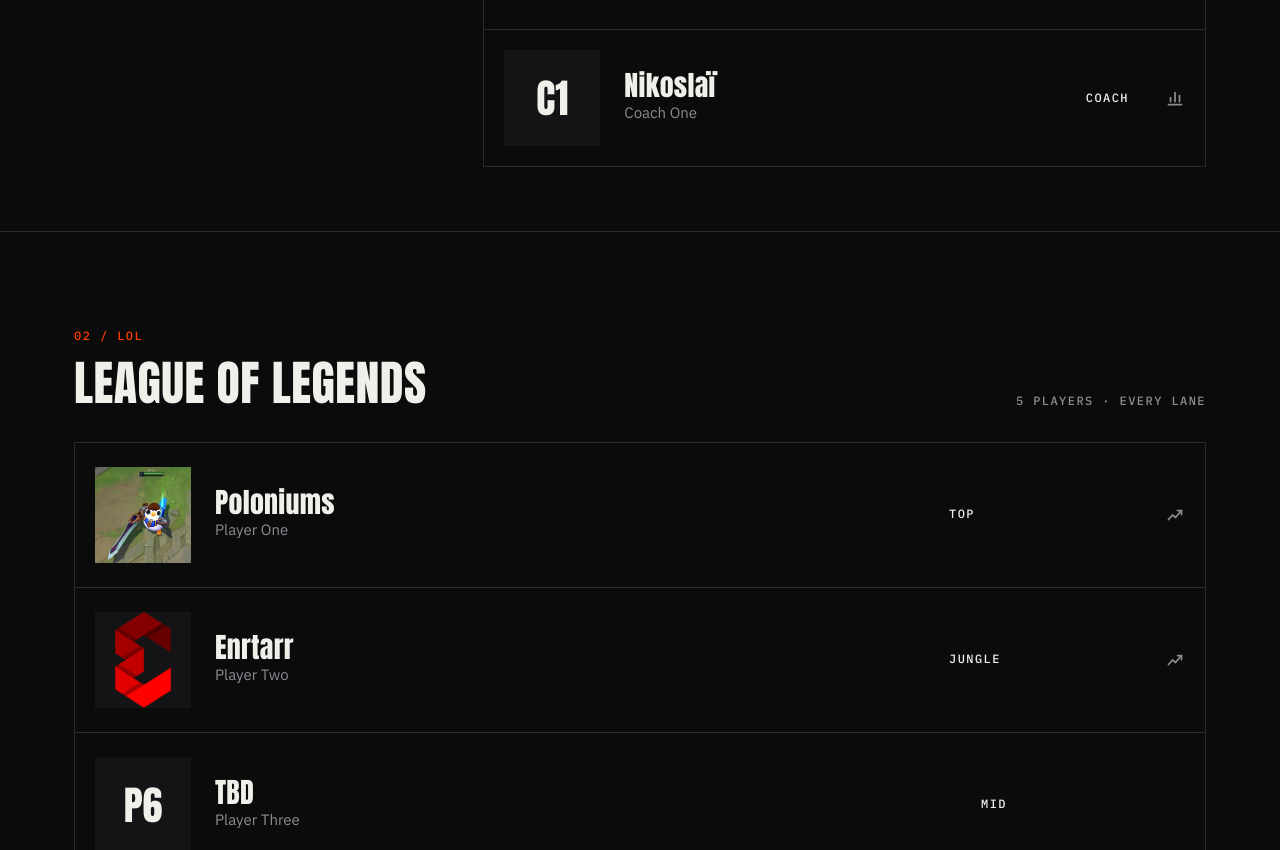
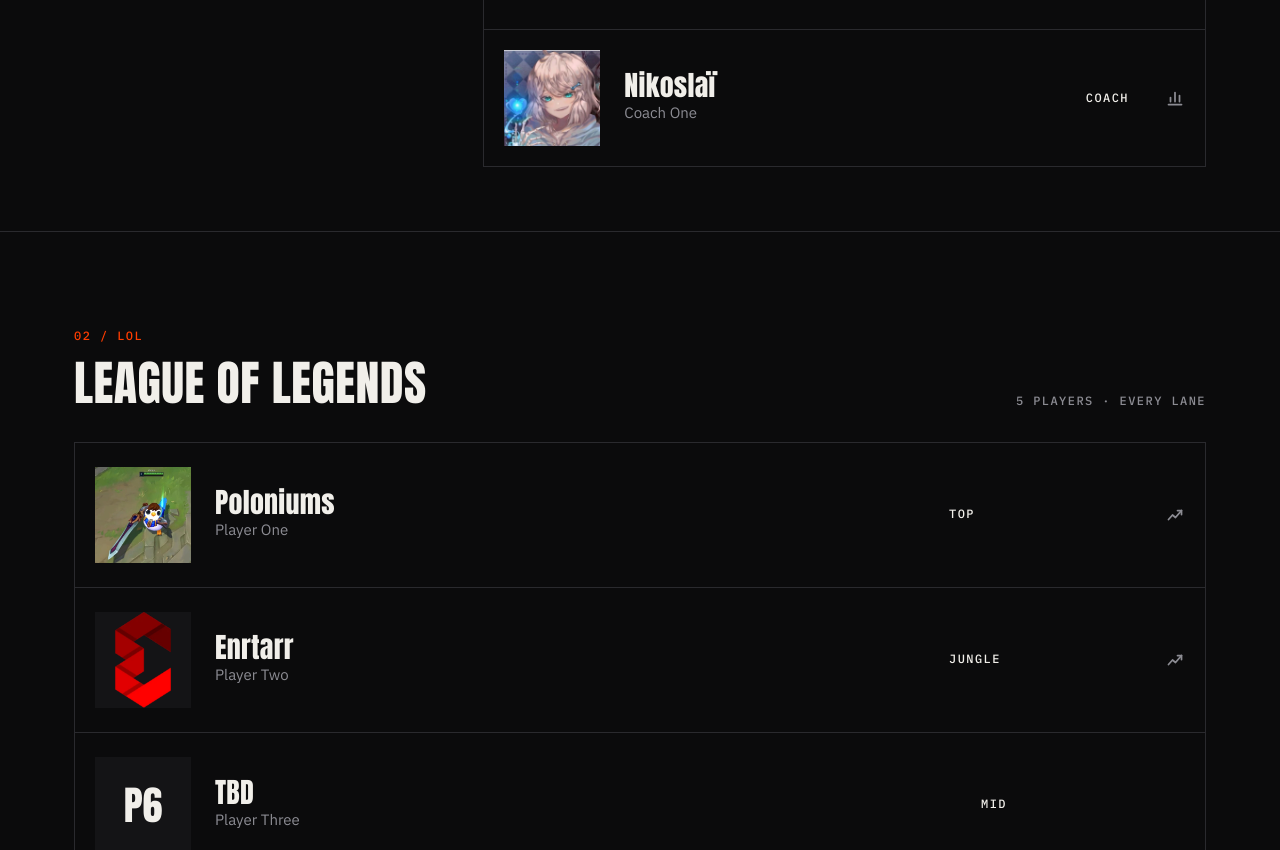
Before and after one commit to NEUILLEPRIME/neuilleprime.github.io, a plain HTML site: page roster.html in a window 1280 px wide. Shown: the part 1009-1859 px from the top of the page. Drawn offline with Linux system fonts and the light colour scheme.

Commit message:
Roster: Nikoslaï's portrait on the Rocket League coach row too
Co-Authored-By: Claude Opus 5.5 <noreply@anthropic.com>
Claude-Session: https://claude.ai/code/session_017Z431xkE3YgBtK79uR63eF

```diff
--- a/roster.html
+++ b/roster.html
@@ -199,7 +199,7 @@
             </ul>
           </li>
           <li class="row">
-            <div class="initials" aria-hidden="true">C1</div>
+            <img class="portrait" src="./assets/img/portraits/Nikoslaï.webp" alt="" aria-hidden="true" width="96" height="96" loading="lazy" decoding="async">
             <div>
               <p class="row__tag" id="tag-coach-rl" translate="no">Nikoslaï</p>
               <p class="row__name" translate="no">Coach One</p>
```
